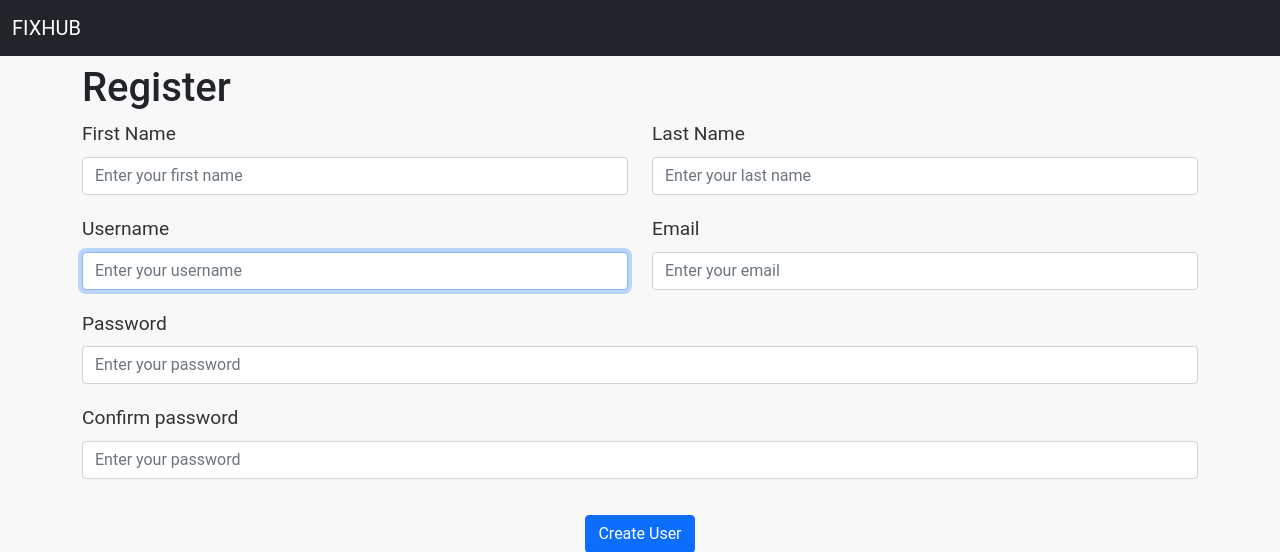
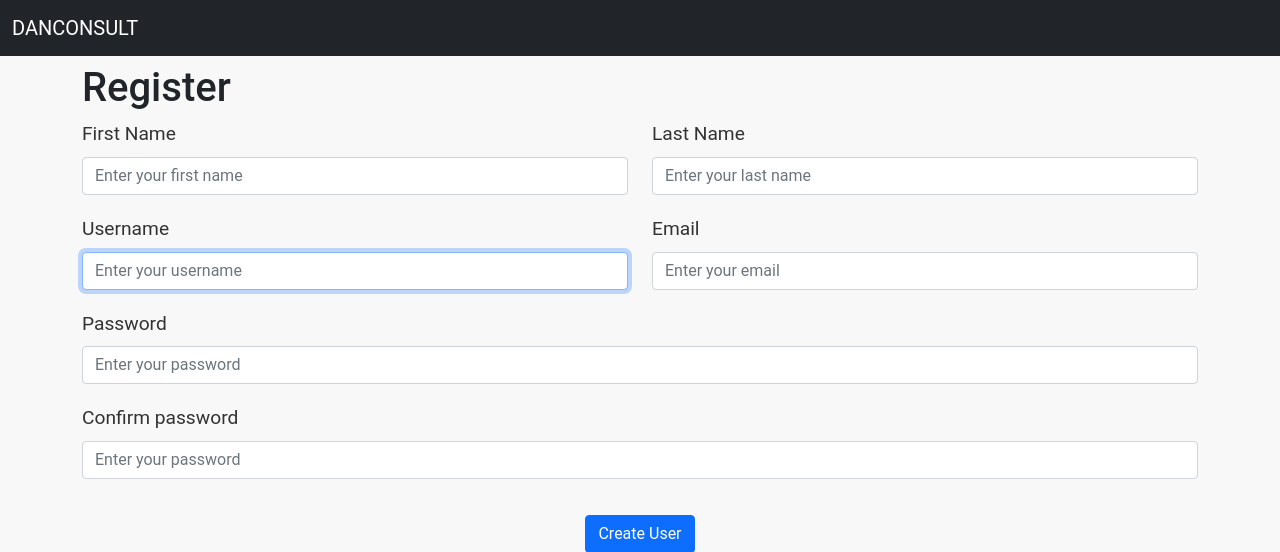
Before and after one commit to Danconsult/flamesapp, a Django app: page /accounts/signup/ in a window 1280 px wide. Shown: the top 552 px of the page. Run offline with Django 5.2, Linux system fonts and the light colour scheme.

Commit message:
Update _navbar.html

```diff
--- a/templates/containers/_navbar.html
+++ b/templates/containers/_navbar.html
@@ -1,6 +1,6 @@
 <nav class="navbar navbar-expand-lg navbar-dark bg-dark">
     <div class="container-fluid">
-      <a class="navbar-brand" href="#">FIXHUB</a>
+      <a class="navbar-brand" href="#">DANCONSULT</a>
       <button class="navbar-toggler" type="button" data-bs-toggle="collapse" data-bs-target="#navbarSupportedContent" aria-controls="navbarSupportedContent" aria-expanded="false" aria-label="Toggle navigation">
         <span class="navbar-toggler-icon"></span>
       </button>
```
